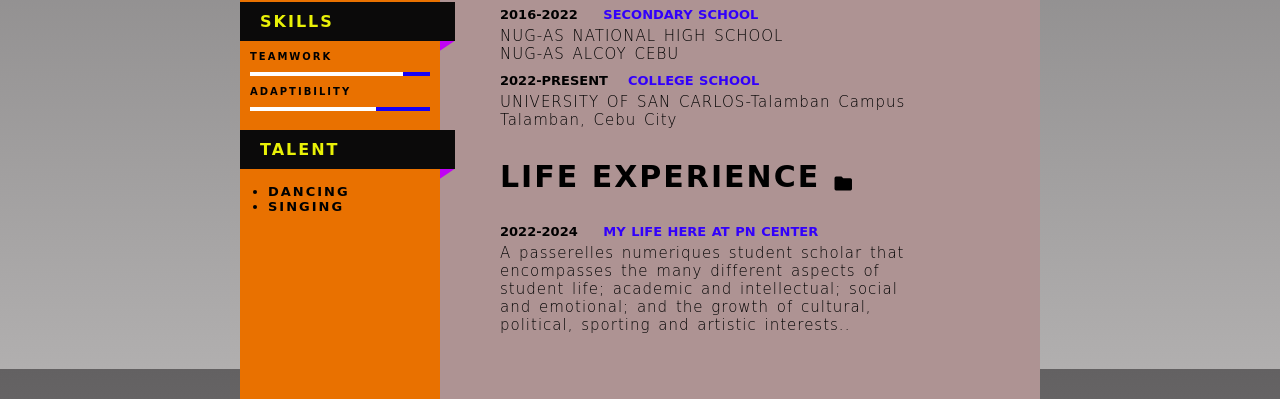
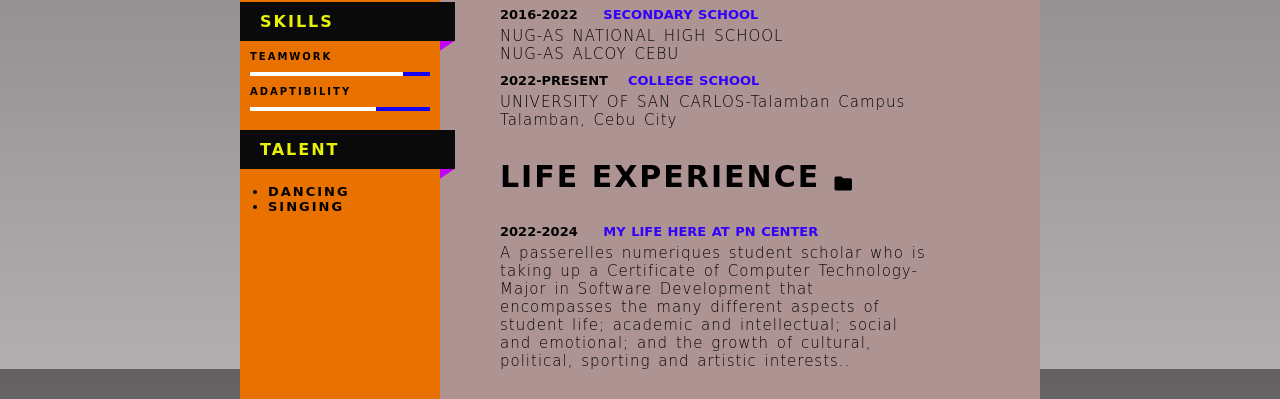
Before and after one commit to CHARLOTTJEAN/CHARLOTTJEAN.github.io, a plain HTML site: page index.html in a window 1280 px wide. Shown: the part 607-1006 px from the top of the page. Drawn offline with Linux system fonts and the light colour scheme.

Commit message:
save all changes

```diff
--- a/index.html
+++ b/index.html
@@ -136,7 +136,7 @@
 		<div class="box-2">
 			<h2>LIFE EXPERIENCE <i class="material-icons icons3" >folder</i></h2>
 			<p class="p3">2022-2024 <span>MY LIFE HERE AT PN CENTER</span></p>
-			<p class="p2">A passerelles numeriques student scholar that encompasses the many different aspects of student life; academic and intellectual; social and emotional; and the growth of cultural, political, sporting and artistic interests..
+			<p class="p2">A passerelles numeriques student scholar who is taking up a Certificate of Computer Technology-Major in Software Development that encompasses the many different aspects of student life; academic and intellectual; social and emotional; and the growth of cultural, political, sporting and artistic interests..
 
 		</div>
 
```
